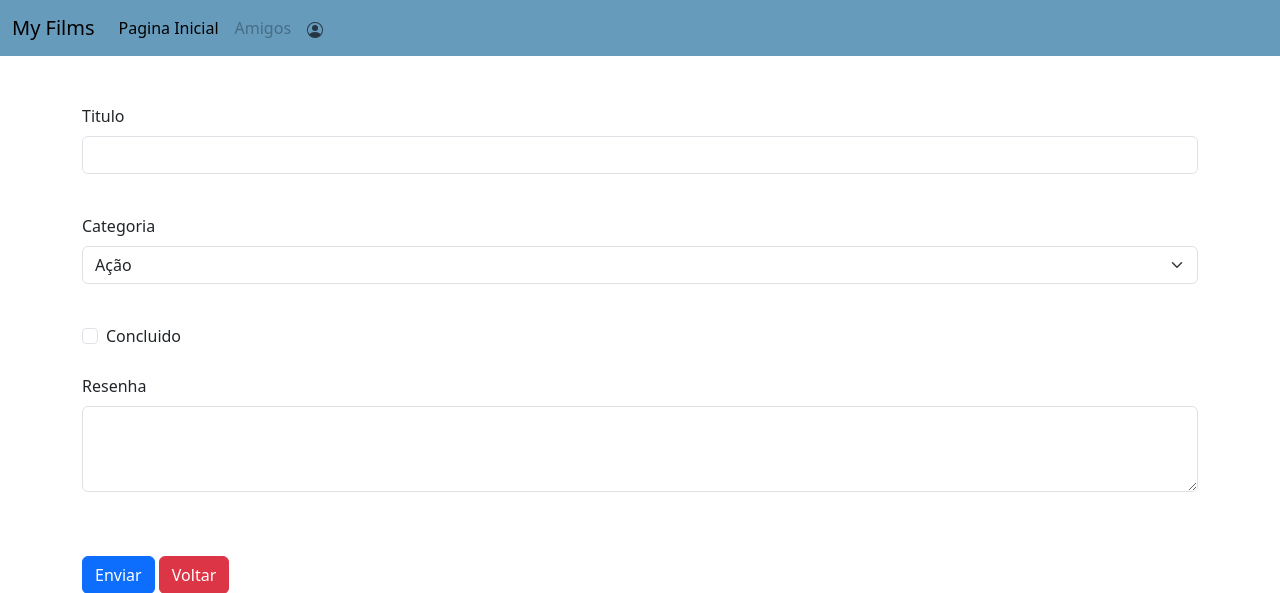
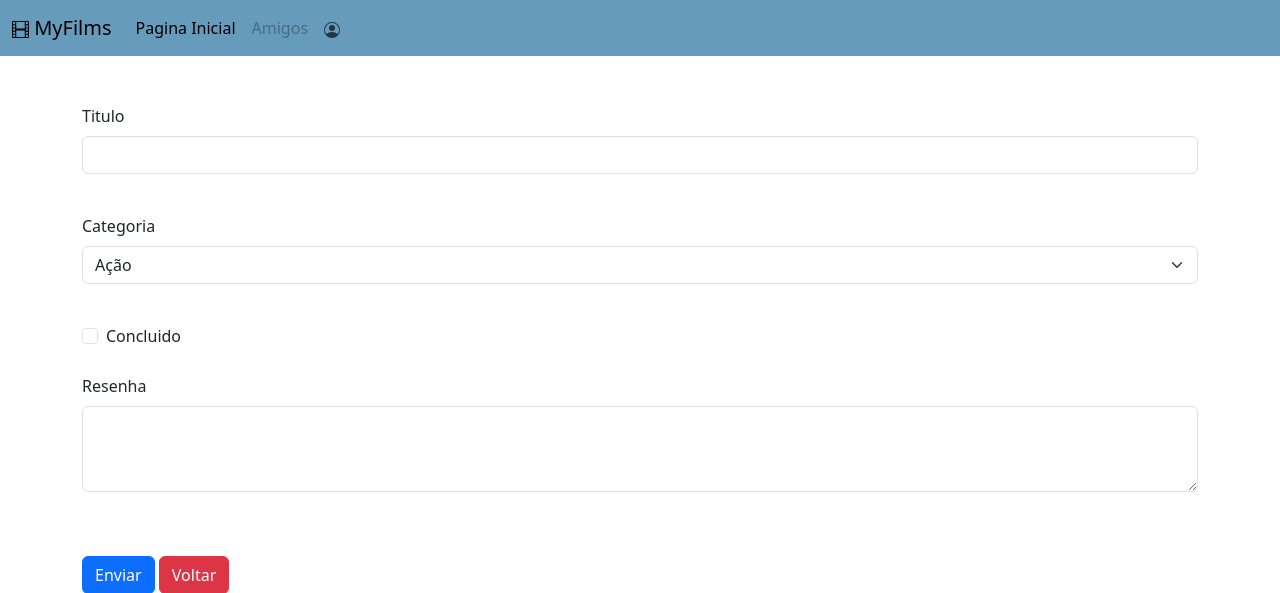
Before and after one commit to eliascastrosousa/Myfilms, a Django app: page /criaritem in a window 1280 px wide. Shown: the top 593 px of the page. Run offline with Django 4.2, Linux system fonts and the light colour scheme.

Commit message:
icon movie navbar

```diff
--- a/templates/navbar.html
+++ b/templates/navbar.html
@@ -2,7 +2,9 @@
 
 
   <div class="container-fluid">
-    <a class="navbar-brand" href="{% url 'index' %}">My Films</a>
+    <a class="navbar-brand" href="{% url 'index' %}"><svg xmlns="http://www.w3.org/2000/svg" width="17" height="17" fill="currentColor" class="bi bi-film" viewBox="0 0 16 16">
+      <path d="M0 1a1 1 0 0 1 1-1h14a1 1 0 0 1 1 1v14a1 1 0 0 1-1 1H1a1 1 0 0 1-1-1V1zm4 0v6h8V1H4zm8 8H4v6h8V9zM1 1v2h2V1H1zm2 3H1v2h2V4zM1 7v2h2V7H1zm2 3H1v2h2v-2zm-2 3v2h2v-2H1zM15 1h-2v2h2V1zm-2 3v2h2V4h-2zm2 3h-2v2h2V7zm-2 3v2h2v-2h-2zm2 3h-2v2h2v-2z"/>
+    </svg> MyFilms</a>
     <button class="navbar-toggler" type="button" data-bs-toggle="collapse" data-bs-target="#navbarSupportedContent"
       aria-controls="navbarSupportedContent" aria-expanded="false" aria-label="Toggle navigation">
       <span class="navbar-toggler-icon"></span>
```
